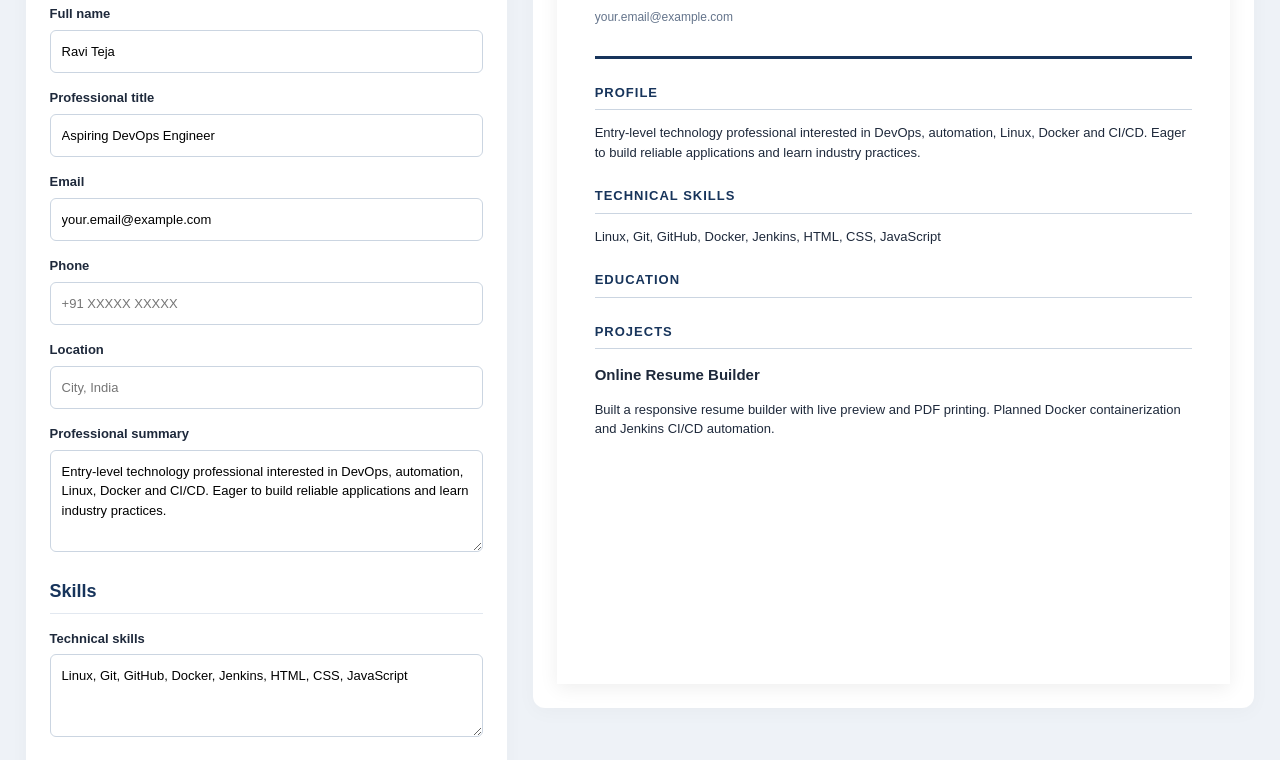
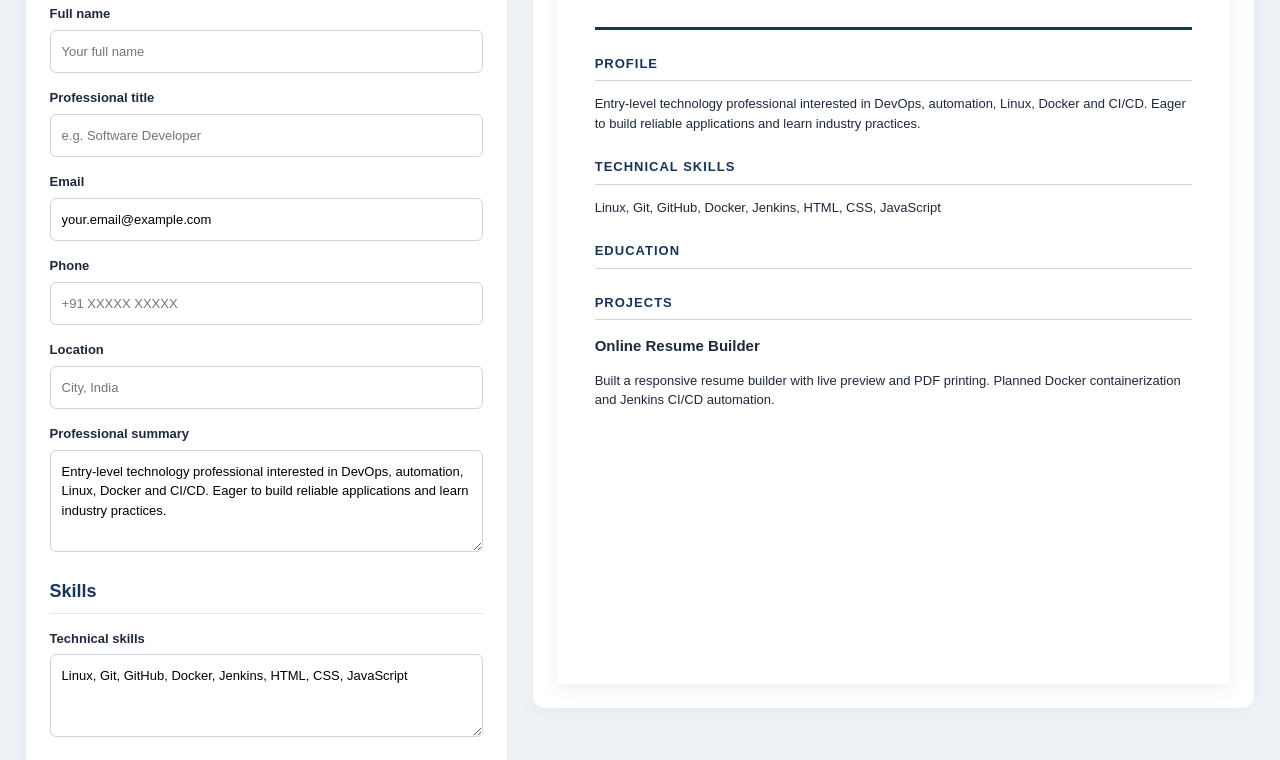
Before and after one commit to VRaviteja99/online-resume-builder, a plain HTML site: page index.html in a window 1280 px wide. Shown: the part 271-1031 px from the top of the page. Drawn offline with Linux system fonts and the light colour scheme.

Commit message:
Remove default resume details

```diff
--- a/index.html
+++ b/index.html
@@ -22,10 +22,10 @@
       <form id="resumeForm">
         <h2>Personal details</h2>
         <label>Full name
-          <input id="name" value="Ravi Teja" placeholder="Your full name">
+          <input id="name" value="" placeholder="Your full name">
         </label>
         <label>Professional title
-          <input id="role" value="Aspiring DevOps Engineer"
+          <input id="role" value=""
             placeholder="e.g. Software Developer">
         </label>
         <label>Email
```
